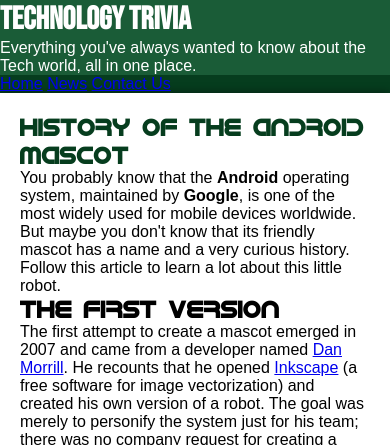
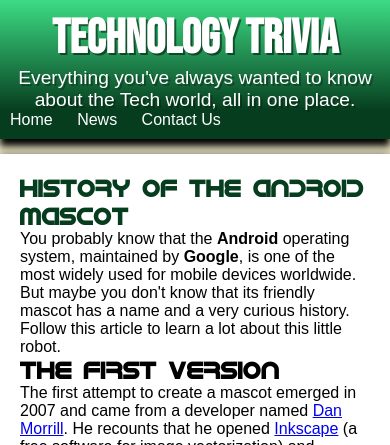
Before and after one commit to vando-ramos/android_project, a plain HTML site: page index.html in a window 390 px wide. Shown: the top 445 px of the page. Drawn offline with Linux system fonts and the light colour scheme.

Commit message:
Adjusting responsiveness, font, shadows, and colors in the header and navbar.

```diff
--- a/style/style.css
+++ b/style/style.css
@@ -13,7 +13,7 @@
   --color2: #83e1ad;
   --color3: #3ddc84;
   --color4: #2fa866;
-  --color4: #1a5c37;
+  --color5: #1a5c37;
   --color6: #063d1e;
 
   --default-font: Arial, Verdana, Helvetica, sans-serif;
@@ -32,20 +32,44 @@ body {
 }
 
 header {
-  background-color: var(--color4);
+  background-image: linear-gradient(to bottom, var(--color3), var(--color6));
+  min-height: 100px;
+  text-align: center;
+  padding-top: 10px;
 }
 
 header > h1 {
   color: white;
   font-family: var(--highlight-font);
+  font-size: 3em;
+  text-shadow: 2px 2px 0 hsla(0, 0%, 0%, 0.500);
 }
 
 header > p {
   color: white;
+  font-family: var(--default-font);
+  font-size: 1.2em;
+  max-width: 730px;
+  margin: auto;
+  padding: 0 10px 0 10px;
+  text-shadow: 2px 2px 0 hsla(0, 0%, 0%, 0.300);
 }
 
 nav {
   background-color: var(--color6);
+  box-shadow: 0 7px 7px black;
+  padding-bottom: 10px;
+}
+
+nav > a {
+  color: white;
+  text-decoration: none;
+  padding: 10px;
+  transition-duration: 0.2s;
+}
+
+nav > a:hover {
+  background-color: var(--color5);
 }
 
 main {
@@ -53,6 +77,7 @@ main {
   min-width: 300px;
   max-width: 1000px;
   margin: auto;
+  margin-top: 15px;
   margin-bottom: 30px;
   padding: 20px;
   border-radius: 0 0 10px 10px;
```
